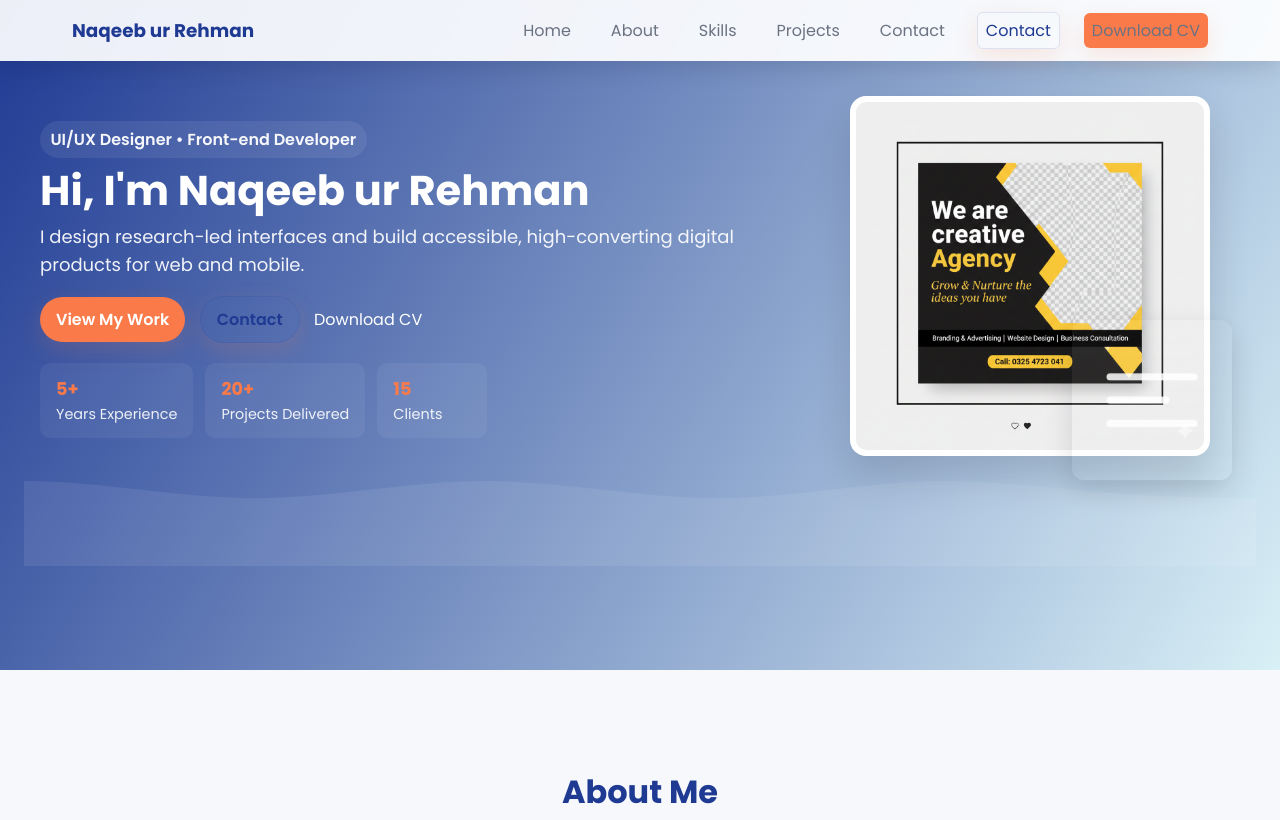
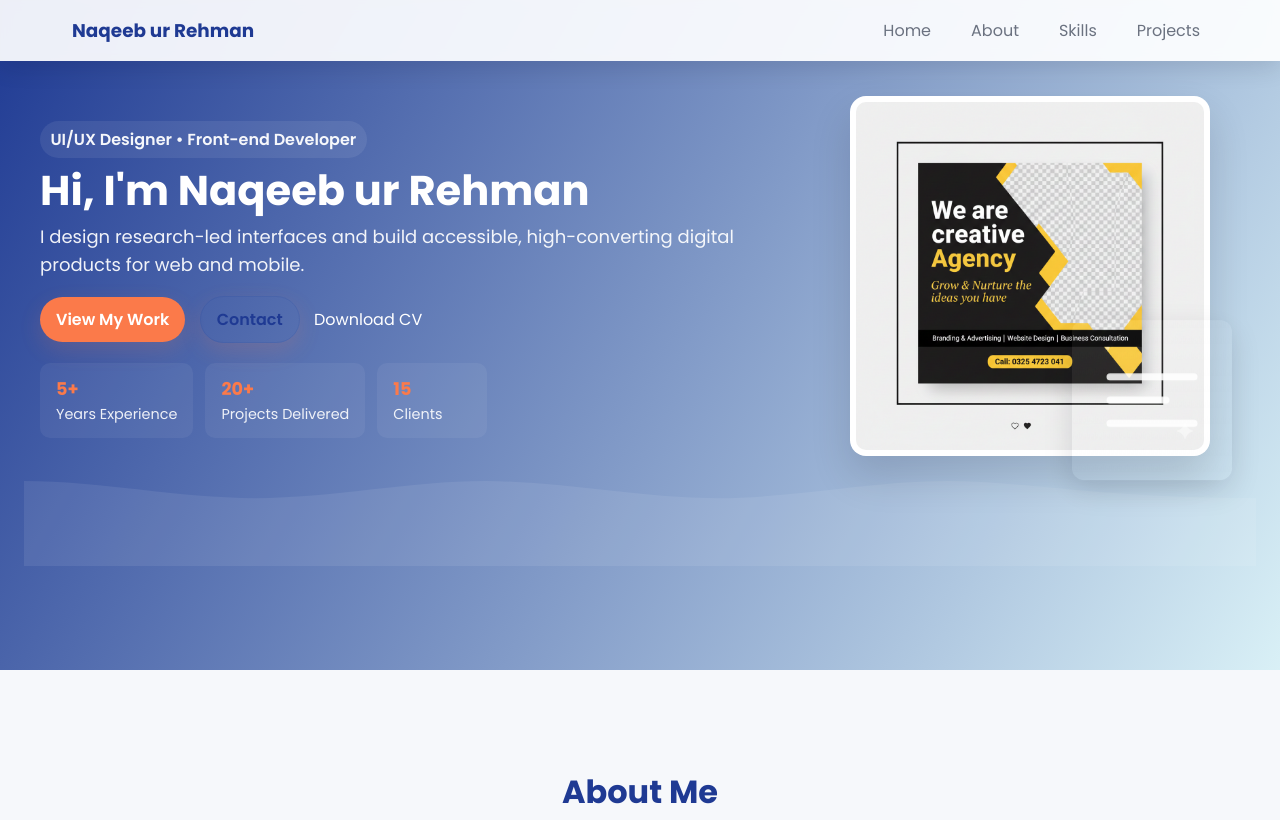
Before and after one commit to zeldazelda0269-netizen/UI-Portfolio, a plain HTML site: page index.html in a window 1280 px wide. Shown: the top 820 px of the page. Drawn offline with Linux system fonts and the light colour scheme.

```diff
--- a/index.html
+++ b/index.html
@@ -250,9 +250,9 @@
                 <li><a href="#about">About</a></li>
                 <li><a href="#skills">Skills</a></li>
                 <li><a href="#projects">Projects</a></li>
-                <li><a href="contact.html">Contact</a></li>
-                <li><a class="cta secondary" href="contact.html">Contact</a></li>
-                <li><a class="cta" href="Naqeeb_CV.pdf" download>Download CV</a></li>
+                <!-- <li><a href="contact.html">Contact</a></li> -->
+                <!-- <li><a class="cta secondary" href="contact.html">Contact</a></li> -->
+                <!-- <li><a class="cta" href="Naqeeb_CV.pdf" download>Download CV</a></li> -->
             </ul>
         </nav>
     </header>
```
